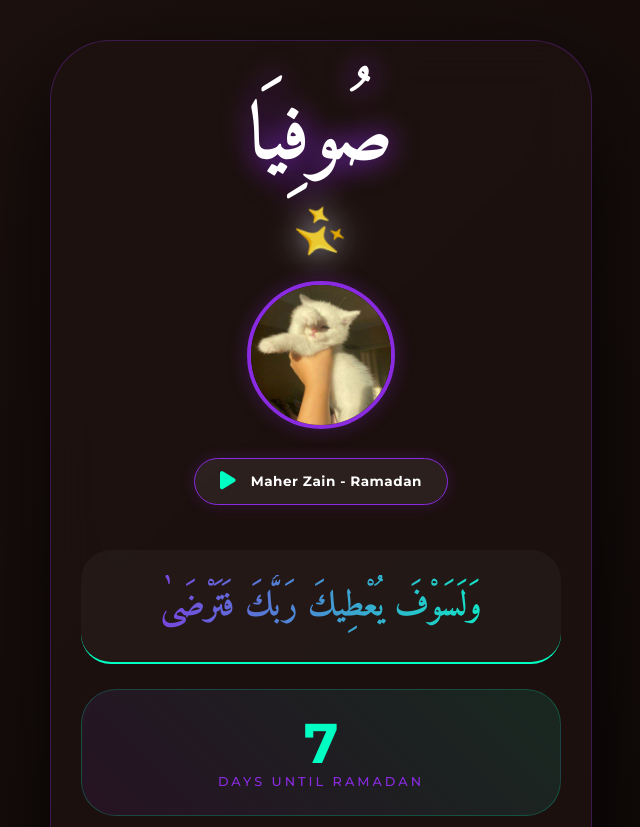
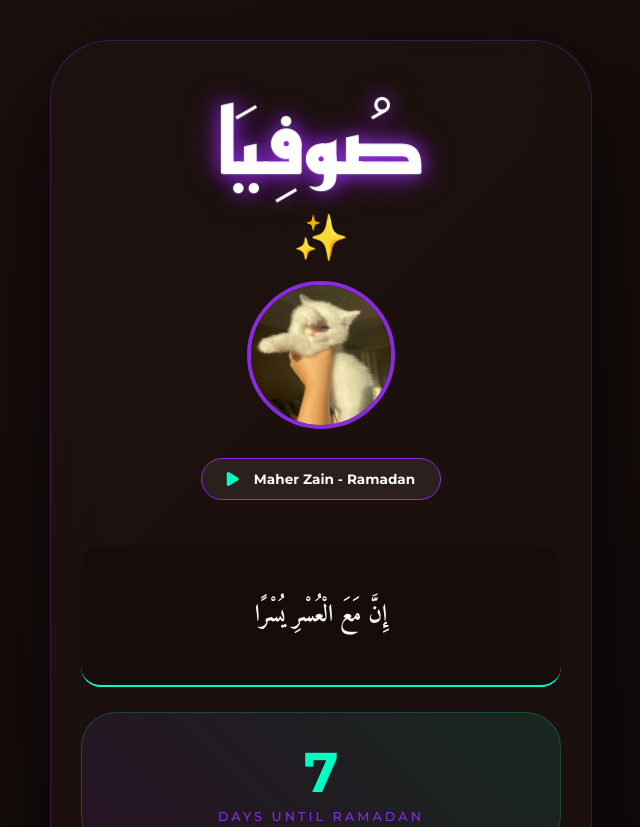
Before and after one commit to affan-50/Sofiya, a plain HTML site: page index.html in a window 1280 px wide. Shown: the top 827 px of the page, without its empty margins (319-959 px from the left). Drawn offline with nearby package versions, Linux system fonts and the light colour scheme.

Commit message:
Update index.html

```diff
--- a/index.html
+++ b/index.html
@@ -4,18 +4,15 @@
     <meta charset="UTF-8">
     <meta name="viewport" content="width=device-width, initial-scale=1.0">
     <title>Sofiya's Sanctuary</title>
-    <link href="https://fonts.googleapis.com/css2?family=Amiri:wght@700&family=Montserrat:wght@300;500;700&display=swap" rel="stylesheet">
+    <link href="https://fonts.googleapis.com/css2?family=Amiri:wght@700&family=Montserrat:wght@300;500;700&family=Reem+Kufi:wght@700&display=swap" rel="stylesheet">
     <link rel="stylesheet" href="https://cdnjs.cloudflare.com/ajax/libs/font-awesome/6.0.0/css/all.min.css">
     <script src="https://cdn.jsdelivr.net/npm/canvas-confetti@1.5.1/dist/confetti.browser.min.js"></script>
 
     <style>
         :root {
-            /* Updated color palette for Sofiya: Royal Violet & Neon Mint */
             --royal-violet: #8A2BE2;
             --neon-mint: #00FFC3;
             --chocolate: #1E1210;
-            --soft-lavender: #E6E6FA;
-            --deep-rose: #C71585;
             --soft-white: #fdfcfc;
         }
 
@@ -52,34 +49,37 @@
         }
 
         .arabic-name {
-            font-family: 'Amiri', serif; font-size: 5rem;
-            margin: 0; color: white; text-shadow: 0 0 30px var(--royal-violet);
-            line-height: 1.2; direction: rtl;
+            font-family: 'Reem Kufi', sans-serif;
+            font-size: 5.5rem;
+            margin: 0;
+            color: white;
+            line-height: 1.2;
+            direction: rtl;
+            text-shadow: 0 0 20px var(--royal-violet), 0 0 40px rgba(138, 43, 226, 0.4);
+            animation: nameGlow 4s ease-in-out infinite alternate;
+        }
+
+        @keyframes nameGlow {
+            from { transform: scale(1); filter: brightness(1); }
+            to { transform: scale(1.02); filter: brightness(1.2); }
         }
 
         .flower-divider {
             font-size: 2.8rem;
-            margin: 20px 0;
+            margin: 15px 0;
             display: inline-block;
-            filter: drop-shadow(0 0 15px var(--soft-lavender));
-            animation: slowFloat 6s ease-in-out infinite, slowRotate 15s linear infinite;
+            animation: slowFloat 6s ease-in-out infinite;
         }
 
         @keyframes slowFloat {
-            0%, 100% { transform: translateY(0) scale(1); opacity: 0.9; }
-            50% { transform: translateY(-15px) scale(1.15); opacity: 1; }
-        }
-
-        @keyframes slowRotate {
-            from { transform: rotate(0deg); }
-            to { transform: rotate(360deg); }
+            0%, 100% { transform: translateY(0); }
+            50% { transform: translateY(-10px); }
         }
 
         .profile-container { position: relative; width: 150px; margin: 0 auto 10px auto; }
         .profile-img {
             width: 140px; height: 140px; border-radius: 50%;
             border: 4px solid var(--royal-violet); object-fit: cover;
-            box-shadow: 0 0 20px rgba(138, 43, 226, 0.3);
         }
 
         .ramadan-player {
@@ -93,21 +93,25 @@
             gap: 15px;
             cursor: pointer;
             transition: 0.4s;
-            box-shadow: 0 0 15px rgba(138, 43, 226, 0.2);
         }
-        .ramadan-player:hover { background: rgba(138, 43, 226, 0.15); transform: scale(1.05); }
-        .play-btn-icon { color: var(--neon-mint); font-size: 1.3rem; }
-        .player-text { font-size: 0.85rem; font-weight: 600; color: white; letter-spacing: 0.5px; }
+        .ramadan-player:hover { background: rgba(138, 43, 226, 0.2); }
 
-        .promise-verse {
-            margin: 20px 0; padding: 25px;
-            background: rgba(255, 255, 255, 0.03); border-radius: 30px;
+        .quote-container {
+            min-height: 100px;
+            padding: 20px;
+            margin: 20px 0;
+            background: rgba(0, 0, 0, 0.2);
+            border-radius: 20px;
             border-bottom: 2px solid var(--neon-mint);
+            display: flex;
+            align-items: center;
+            justify-content: center;
         }
-        .ayah-text {
-            font-family: 'Amiri', serif; font-size: 2.2rem; font-weight: bold;
-            background: linear-gradient(to right, var(--royal-violet), var(--neon-mint));
-            -webkit-background-clip: text; -webkit-text-fill-color: transparent;
+        #quran-quote {
+            font-family: 'Amiri', serif;
+            font-size: 1.5rem;
+            transition: opacity 1s ease-in-out;
+            color: var(--soft-white);
         }
 
         .stat-card {
@@ -115,23 +119,16 @@
             padding: 25px; border-radius: 35px; border: 1px solid rgba(0, 255, 195, 0.2);
             margin: 25px 0;
         }
-        .stat-value { font-size: 3.5rem; font-weight: 800; color: var(--neon-mint); display: block; line-height: 1; }
+        .stat-value { font-size: 3.5rem; font-weight: 800; color: var(--neon-mint); display: block; }
         .stat-label { font-size: 0.8rem; letter-spacing: 3px; color: var(--royal-violet); text-transform: uppercase; }
 
         .quran-container {
             background: rgba(0, 0, 0, 0.3); border-radius: 30px;
-            padding: 20px; margin: 25px 0; border: 1px solid rgba(255, 255, 255, 0.05);
+            padding: 20px; margin: 25px 0;
         }
         .quran-scroll { max-height: 180px; overflow-y: auto; padding-right: 8px; }
         .quran-scroll::-webkit-scrollbar { width: 4px; }
         .quran-scroll::-webkit-scrollbar-thumb { background: var(--royal-violet); border-radius: 10px; }
-
-        .btn-tg {
-            width: 100%; padding: 15px; border-radius: 20px; background: var(--royal-violet);
-            color: white; font-weight: bold; text-decoration: none; display: block; margin-bottom: 20px;
-            box-sizing: border-box; transition: 0.3s;
-        }
-        .btn-tg:hover { background: #7b27cc; box-shadow: 0 0 15px var(--royal-violet); }
 
         .secret-section { padding: 20px; border-radius: 30px; background: rgba(0,0,0,0.2); border: 1px dashed rgba(255,255,255,0.1); }
     </style>
@@ -154,13 +151,13 @@
                 <img src="cat.jpg" alt="Sofiya" class="profile-img">
             </div>
 
-            <div class="ramadan-player" onclick="toggleMusic()" id="playerUI">
-                <i class="fas fa-play play-btn-icon" id="playIcon"></i>
-                <span class="player-text">Maher Zain - Ramadan</span>
+            <div class="ramadan-player" onclick="toggleMusic()">
+                <i class="fas fa-play" style="color: var(--neon-mint);" id="playIcon"></i>
+                <span style="font-size: 0.85rem; font-weight: 600;">Maher Zain - Ramadan</span>
             </div>
 
-            <div class="promise-verse">
-                <div class="ayah-text">وَلَسَوْفَ يُعْطِيكَ رَبُّكَ فَتَرْضَىٰ</div>
+            <div class="quote-container">
+                <div id="quran-quote">إِنَّ مَعَ الْعُسْرِ يُسْرًا</div>
             </div>
 
             <div class="stat-card">
@@ -174,10 +171,6 @@
                     <table style="width: 100%; text-align: left; border-collapse: collapse;" id="qTable"></table>
                 </div>
             </div>
-
-            <a href="https://t.me/strong3505" target="_blank" class="btn-tg">
-                <i class="fab fa-telegram-plane"></i> Message Sofiya
-            </a>
 
             <div class="secret-section">
                 <input type="password" id="passInput" style="background:rgba(255,255,255,0.05); border: 1px solid var(--royal-violet); color:white; padding:10px; border-radius:15px; text-align:center; width: 80%;" placeholder="Secret Key">
@@ -196,24 +189,44 @@
         function toggleMusic() {
             if (audio.paused) {
                 audio.play();
-                icon.className = "fas fa-pause play-btn-icon";
+                icon.className = "fas fa-pause";
             } else {
                 audio.pause();
-                icon.className = "fas fa-play play-btn-icon";
+                icon.className = "fas fa-play";
             }
         }
+
+        const quotes = [
+            "إِنَّ مَعَ الْعُسْرِ يُسْرًا",
+            "فَاذْكُرُونِي أَذْكُرْكُمْ",
+            "إِنَّ اللَّهَ مَعَ الصَّابِرِينَ",
+            "وَقُل رَّبِّ زِدْنِي عِلْمًا",
+            "ادْعُونِي أَسْتَجِبْ لَكُمْ",
+            "وَهُوَ عَلَىٰ كُلِّ شَيْءٍ قَدِيرٌ",
+            "إِنَّ رَبِّي قَرِيبٌ مُّجِيبٌ"
+        ];
+        let quoteIndex = 0;
+        function updateQuote() {
+            const quoteEl = document.getElementById('quran-quote');
+            quoteEl.style.opacity = 0;
+            setTimeout(() => {
+                quoteIndex = (quoteIndex + 1) % quotes.length;
+                quoteEl.innerText = quotes[quoteIndex];
+                quoteEl.style.opacity = 1;
+            }, 1000);
+        }
+        // Updated to 10 seconds (10000ms)
+        setInterval(updateQuote, 10000);
 
         function updateRamadanStatus() {
             const ramadanStart = new Date("February 17, 2026 00:00:00").getTime();
             const now = new Date().getTime();
             const diff = ramadanStart - now;
-
             const display = document.getElementById("days-count");
             const label = document.getElementById("stat-label");
 
             if (diff > 0) {
-                let daysLeft = Math.ceil(diff / (1000 * 60 * 60 * 24));
-                display.innerText = daysLeft;
+                display.innerText = Math.ceil(diff / (1000 * 60 * 60 * 24));
                 label.innerText = "Days Until Ramadan";
             } else {
                 let dayOfRamadan = Math.floor(Math.abs(diff) / (1000 * 60 * 60 * 24)) + 1;
```
